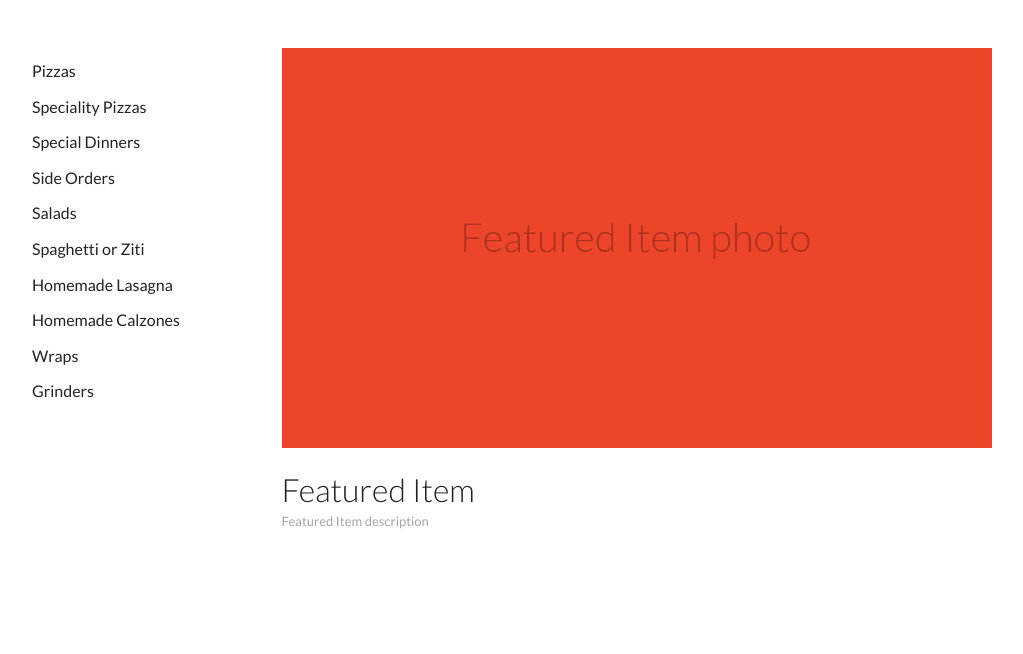
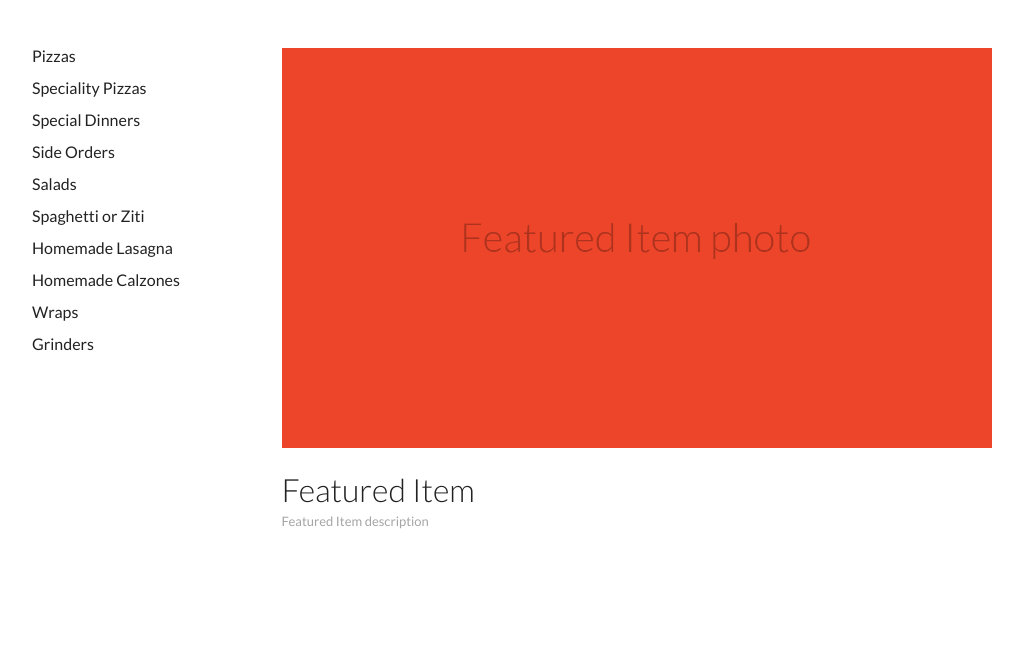
Before and after one commit to nelsonreitz/pizzaml, a PHP site: page / in a window 1280 px wide. Shown: the part 72-726 px from the top of the page, without its empty margins (128-1151 px from the left). Run offline with PHP 8.4, Linux system fonts and the light colour scheme; some libraries are stand-ins or nearby versions.

Commit message:
Navigation styling update

```diff
--- a/public/css/style.css
+++ b/public/css/style.css
@@ -113,7 +113,6 @@ th, td {
 
 /* Navigation */
 .navigation {
-    margin-top: 10px;
     position: fixed;
     width: 12.67% !important; /* equals 22% of container */
 }
@@ -125,12 +124,12 @@ th, td {
 
 .navigation li {
     font-size: 16px;
-    margin-bottom: 10px;
+    line-height: 16px;
+    margin-bottom: 16px;
 }
 
 .navigation a:hover {
     color: #ed4529;
-    text-decoration: none;
 }
 
 .current-cat a {
```
